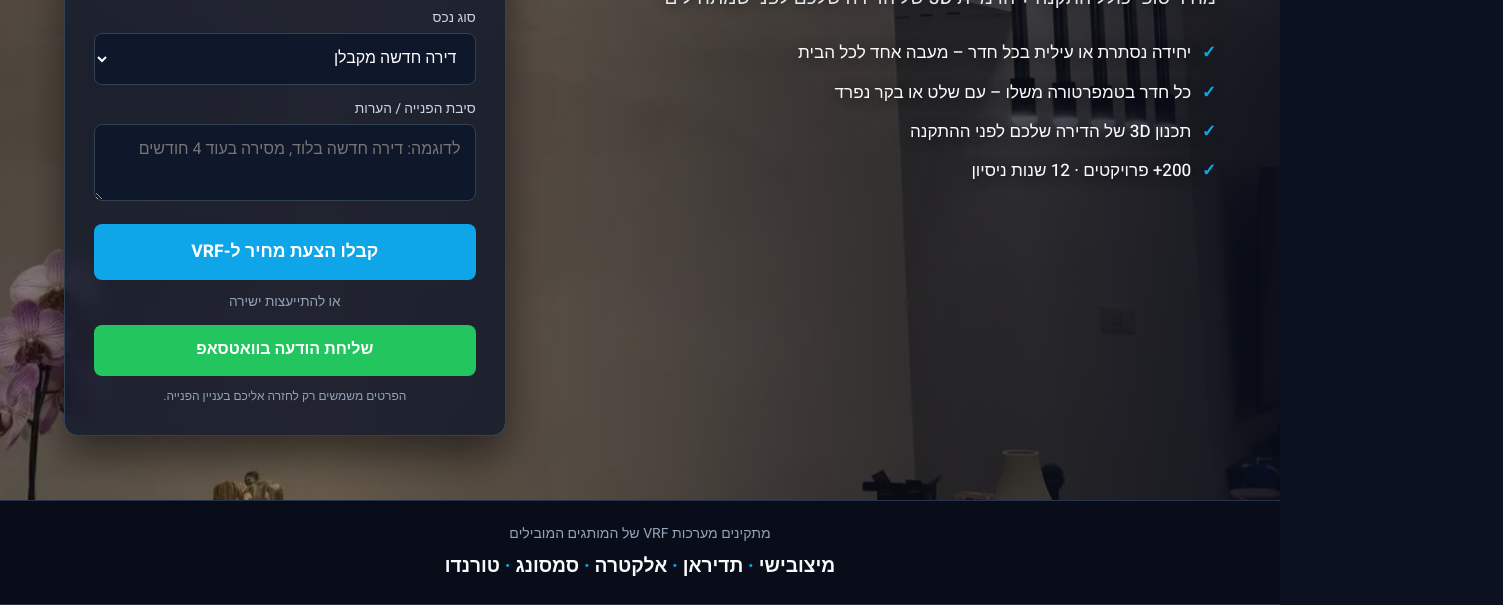
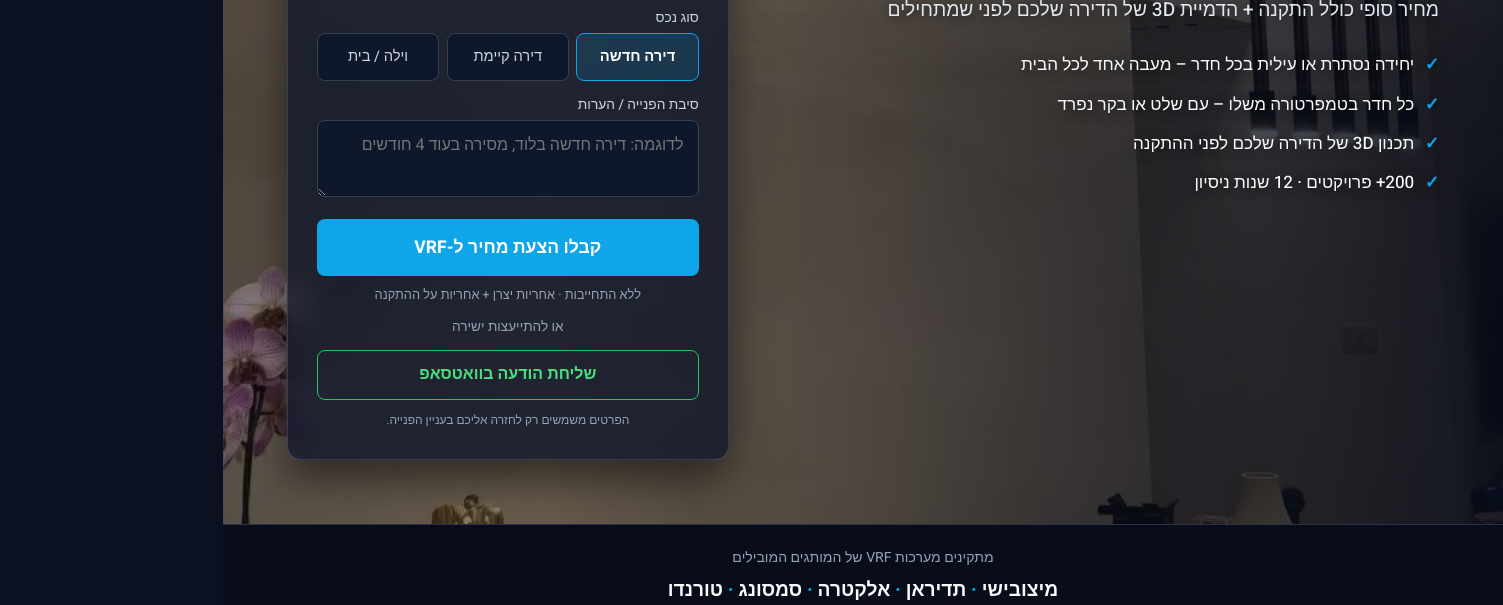
Before and after one commit to wwvmaor-del/practicool-site, a plain HTML site: page vrf/index.html in a window 1280 px wide. Shown: the part 495-1100 px from the top of the page, 1503 px wide, since content can reach past the window. Drawn offline with Linux system fonts and the light colour scheme.

Commit message:
VRF landing: property-type chips, trust line under CTA, secondary WhatsApp button
Co-Authored-By: Claude Opus 5.5 <noreply@anthropic.com>
Claude-Session: https://claude.ai/code/session_01NZJD6MNrpxvhx6YbqtimAV

```diff
--- a/vrf/index.html
+++ b/vrf/index.html
@@ -45,6 +45,10 @@ h1 span{color:var(--blue)}
 .or{text-align:center;color:var(--mut);font-size:.85rem;margin:.7rem 0}
 .btn-wa{display:block;text-align:center;background:var(--wa);color:#fff;border-radius:8px;padding:.8rem;text-decoration:none;font-weight:700}
 .btn-wa:hover{background:var(--wa2)}
+.fg .lbl{display:block;font-size:.86rem;font-weight:500;color:#cbd5e1;margin-bottom:.25rem}
+.chips{display:grid;grid-template-columns:repeat(3,1fr);gap:.45rem}.chips label{margin:0;cursor:pointer}.chips input{position:absolute;opacity:0;pointer-events:none}.chips span{display:block;text-align:center;padding:.7rem .3rem;border:1px solid #334155;border-radius:8px;background:var(--input);color:#cbd5e1;font-size:.92rem;font-weight:500;transition:.15s}.chips input:checked+span{border-color:var(--blue);background:rgba(14,165,233,.16);color:#fff;font-weight:700}.chips input:focus-visible+span{outline:2px solid var(--blue);outline-offset:2px}
+.trust{text-align:center;color:#94a3b8;font-size:.8rem;margin:.55rem 0 0}
+.btn-wa.ghost{background:transparent;border:1.5px solid var(--wa);color:#4ade80;padding:.7rem}.btn-wa.ghost:hover{background:var(--wa);color:#fff}
 .priv{color:var(--mut);font-size:.75rem;text-align:center;margin-top:.7rem}
 .pc-hp{position:absolute!important;width:1px!important;height:1px!important;overflow:hidden!important;clip-path:inset(50%)!important;opacity:0!important;pointer-events:none}
 .ok{display:none;text-align:center;background:rgba(34,197,94,.12);border:1px solid var(--wa);border-radius:10px;padding:1.2rem}
@@ -131,12 +135,13 @@ footer{text-align:center;color:var(--mut);font-size:.88rem;padding:2rem 5% 2.5re
     <div class="fg"><label for="n">שם מלא *</label><input id="n" name="שם" required autocomplete="name"></div>
     <div class="fg"><label for="p">טלפון *</label><input id="p" name="טלפון" type="tel" required autocomplete="tel" inputmode="tel"></div>
     <div class="fg"><label for="c">עיר *</label><input id="c" name="עיר" required></div>
-    <div class="fg"><label for="t">סוג נכס</label><select id="t" name="סוג נכס"><option>דירה חדשה מקבלן</option><option>דירה קיימת</option><option>וילה / בית פרטי</option></select></div>
+    <div class="fg"><span class="lbl">סוג נכס</span><div class="chips" role="radiogroup" aria-label="סוג נכס"><label><input type="radio" name="סוג נכס" value="דירה חדשה מקבלן" checked><span>דירה חדשה</span></label><label><input type="radio" name="סוג נכס" value="דירה קיימת"><span>דירה קיימת</span></label><label><input type="radio" name="סוג נכס" value="וילה / בית פרטי"><span>וילה / בית</span></label></div></div>
     <div class="fg"><label for="r">סיבת הפנייה / הערות</label><textarea id="r" name="סיבת הפנייה" rows="2" placeholder="לדוגמה: דירה חדשה בלוד, מסירה בעוד 4 חודשים"></textarea></div>
     <input type="checkbox" name="botcheck" class="pc-hp" tabindex="-1" autocomplete="off">
     <button class="btn-main" type="submit">קבלו הצעת מחיר ל-VRF</button>
+    <p class="trust">ללא התחייבות · אחריות יצרן + אחריות על ההתקנה</p>
     <p class="or">או להתייעצות ישירה</p>
-    <a class="btn-wa" href="https://wa.me/972515002490?text=%D7%94%D7%99%D7%99%2C%20%D7%90%D7%A9%D7%9E%D7%97%20%D7%9C%D7%94%D7%A6%D7%A2%D7%AA%20%D7%9E%D7%97%D7%99%D7%A8%20%D7%9C-VRF" target="_blank" rel="noopener">שליחת הודעה בוואטסאפ</a>
+    <a class="btn-wa ghost" href="https://wa.me/972515002490?text=%D7%94%D7%99%D7%99%2C%20%D7%90%D7%A9%D7%9E%D7%97%20%D7%9C%D7%94%D7%A6%D7%A2%D7%AA%20%D7%9E%D7%97%D7%99%D7%A8%20%D7%9C-VRF" target="_blank" rel="noopener">שליחת הודעה בוואטסאפ</a>
     <p class="priv">הפרטים משמשים רק לחזרה אליכם בעניין הפנייה.</p>
    </form>
    <div class="ok" id="ok"><b>תודה! הפרטים התקבלו.</b>נחזור אליכם בהקדם. רוצים לשלוח כבר עכשיו תוכנית דירה?<br><br><a class="btn-wa" href="https://wa.me/972515002490" target="_blank" rel="noopener">שליחת תוכנית בוואטסאפ</a></div>
```
